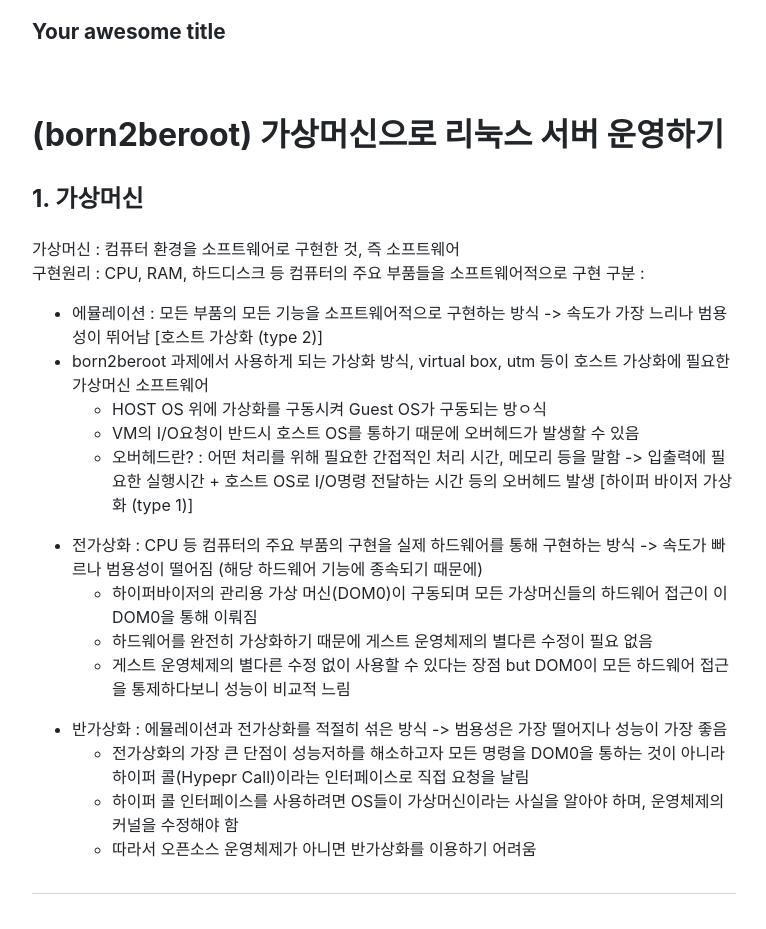
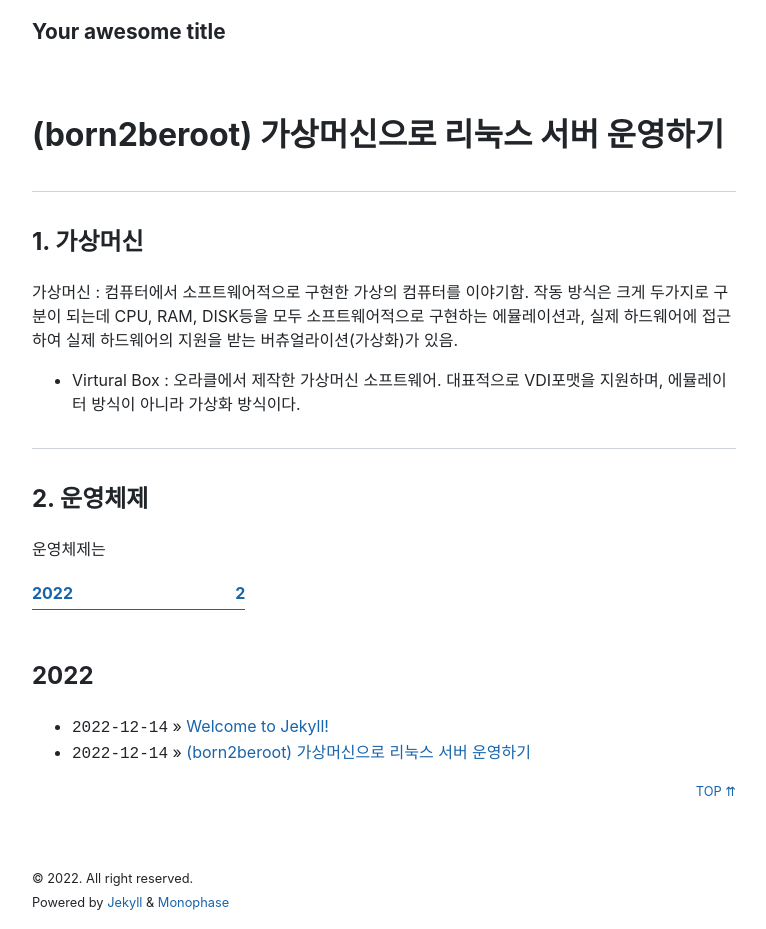
Before and after one commit to jeekpark/jeekpark.github.io, a Jekyll site: the page built from _posts/2022-12-14-(Born2beroot) 가상머신으로 리눅스 서버 운영하기.md, in a window 1280 px wide and 1400 px high. Shown: the top 929 px of the window, without its empty margins (256-1022 px from the left). Built offline with Jekyll 4.4.1, drawn with Linux system fonts in a browser that asks for light colours; nearby versions of some CDN libraries; some of the changed text lies outside the part shown.

Commit message:
Update 2022-12-14-(Born2beroot) 가상머신으로 리눅스 서버 운영하기.md

```diff
--- a/_posts/2022-12-14-(Born2beroot) 가상머신으로 리눅스 서버 운영하기.md
+++ b/_posts/2022-12-14-(Born2beroot) 가상머신으로 리눅스 서버 운영하기.md
@@ -2,45 +2,15 @@
 layout: archive
 type: years
 ---
+***
 
 ## 1. 가상머신
 
-가상머신 : 컴퓨터 환경을 소프트웨어로 구현한 것, 즉 소프트웨어
-구현원리 : CPU, RAM, 하드디스크 등 컴퓨터의 주요 부품들을 소프트웨어적으로 구현
-구분 :
-- 에뮬레이션 : 모든 부품의 모든 기능을 소프트웨어적으로 구현하는 방식 -> 속도가 가장 느리나 범용성이 뛰어남
-[호스트 가상화 (type 2)]
-- born2beroot 과제에서 사용하게 되는 가상화 방식, virtual box, utm 등이 호스트 가상화에 필요한 가상머신 소프트웨어
-	* HOST OS 위에 가상화를 구동시켜 Guest OS가 구동되는 방ㅇ식
-	* VM의 I/O요청이 반드시 호스트 OS를 통하기 때문에 오버헤드가 발생할 수 있음
-	* 오버헤드란? : 어떤 처리를 위해 필요한 간접적인 처리 시간, 메모리 등을 말함 -> 입출력에 필요한 실행시간 + 호스트 OS로 I/O명령 전달하는 시간 등의 오버헤드 발생
-[하이퍼 바이저 가상화 (type 1)]
-- 전가상화 : CPU 등 컴퓨터의 주요 부품의 구현을 실제 하드웨어를 통해 구현하는 방식 -> 속도가 빠르나 범용성이 떨어짐 (해당 하드웨어 기능에 종속되기 때문에)
-	* 하이퍼바이저의 관리용 가상 머신(DOM0)이 구동되며 모든 가상머신들의 하드웨어 접근이 이 DOM0을 통해 이뤄짐
-	* 하드웨어를 완전히 가상화하기 때문에 게스트 운영체제의 별다른 수정이 필요 없음
-	* 게스트 운영체제의 별다른 수정 없이 사용할 수 있다는 장점 but DOM0이 모든 하드웨어 접근을 통제하다보니 성능이 비교적 느림
-- 반가상화 : 에뮬레이션과 전가상화를 적절히 섞은 방식 -> 범용성은 가장 떨어지나 성능이 가장 좋음
-	* 전가상화의 가장 큰 단점이 성능저하를 해소하고자 모든 명령을 DOM0을 통하는 것이 아니라 하이퍼 콜(Hypepr Call)이라는 인터페이스로 직접 요청을 날림
-	* 하이퍼 콜 인터페이스를 사용하려면 OS들이 가상머신이라는 사실을 알아야 하며, 운영체제의 커널을 수정해야 함
-	* 따라서 오픈소스 운영체제가 아니면 반가상화를 이용하기 어려움
+가상머신 : 컴퓨터에서 소프트웨어적으로 구현한 가상의 컴퓨터를 이야기함. 작동 방식은 크게 두가지로 구분이 되는데 CPU, RAM, DISK등을 모두 소프트웨어적으로 구현하는 에뮬레이션과, 실제 하드웨어에 접근하여 실제 하드웨어의 지원을 받는 버츄얼라이션(가상화)가 있음.
+- Virtural Box : 오라클에서 제작한 가상머신 소프트웨어. 대표적으로 VDI포맷을 지원하며, 에뮬레이터 방식이 아니라 가상화 방식이다.
 
 * * *
 
-## 2. 리눅스와 배포판
+## 2. 운영체제
 
-- 리눅스 커널 : 리누스 토발즈에 의해 개발됨. 미닉스OS를 사용하며 마음에 안 드는 점이 있을 때마다 커널에 여러 기능을 추가하다가 운영체제에 가까울 정도로 기능이 늘어남
- 	* 커널이란 운영체제의 주요 구성요소이자 컴퓨터 하드웨어와 프로세스를 잇는 핵심 인터페이스
-	![커널 설명 사진](https://upload.wikimedia.org/wikipedia/commons/thumb/8/8f/Kernel_Layout.svg/2560px-Kernel_Layout.svg.png "커널 설명 사진")
-- GNU/리눅스 : 유닉스 운영체제를 모델로 만든 운영체제. 자유 소프트웨어 재단(FSF)에 의해 개발됨. 흔히 리눅스라 불리는 운영체제는 토발즈가 개발한 리눅스 커널과 FSF에서 개발한 GNU의 유틸리티가 합쳐진 것이기 때문에 해당 계열의 운영체제를 명명하는데 일부 논쟁이 있다.
-- 리눅스 배포판이 많은 이유는? : 커널을 비롯한 오픈 소스 프로그램을 바탕으로 내 입맛에 맞는 운영체제를 만들 수 있기 때문이다. 그렇기 때문에 실제 리눅스 배포판의 개수를 센다는 것은 무의미하나 어느 정도 알려진 것으로는 450여개 정도가 있고, 가장 많이 쓰이는 배포판은 단연 안드로이드이다.
-
-- centOS : 레드햇이라는 리눅스 제작회사의 제휴로 개발된 무료 기업용 운영체제. 레드햇 엔터프라이즈 리눅스(업스트림)의 소스 코드를 그대로 가져와 빌드하며 차이점은 상표권 분쟁을 위해 기존의 레드햇 상표 대신 centOS 상표가 붙는 정도 뿐이다.
-	* 레드햇의 기술 지원은 받지 않으며 커뮤니티에 의해 관리되는 운영체제이나 상위판과 100%에 가까운 호환성을 유지하는 것이 원칙
-	* 2022년 기준 우분투와 데비안에 이어 점유율 20%에 달하는 인기있는 운영체제이지만 유저수는 줄고 있는 추세
-	* 데비안에 비해 더 큰 커뮤니티를 가지고 있고 더 안정적이라는 평가를 받고 있으나 지원하는 아키텍쳐는 더 적음
-	![2022 리눅스 별 점유율](https://www.openlogic.com/sites/default/files/image/2022-04/2022%20operating%20systems.JPG "2022 리눅스 점유율")
-
-- debian : 데비안 프로젝트를 통해 개발된 무료 리눅스 운영 체제. 패키지 설치 및 업그레이드의 단순함이 특징이다.
-	* 손쉬운 소프트웨어의 설치와 제거가 가능한 패키지 관리 시스템이 들어간 최초의 리눅스 배포판, 다시 설치하지 않고도 업그레이드 가능한 최초의 배포판
-	* centOS에 비해 지원하는 아키텍쳐가 더 다양하다.
-	* centOS와 마찬가지로 커뮤니티에 의해 관리된다.
+운영체제는
```
